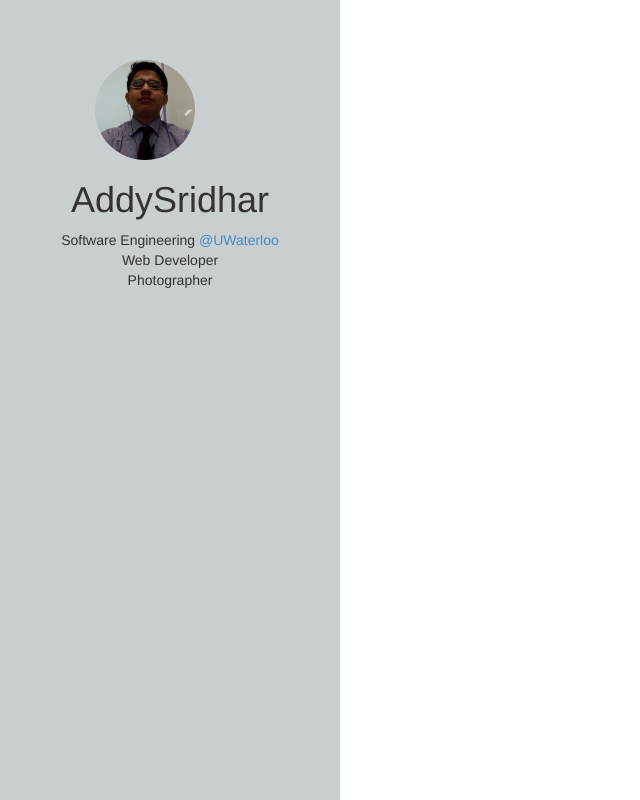
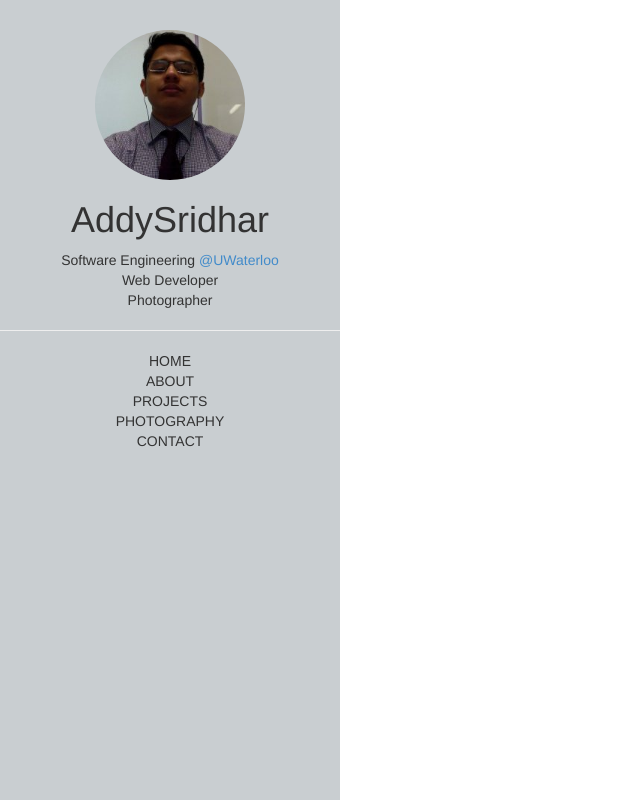
Before and after one commit to AddySridhar95/AddySridhar95.github.io, a Flask app: page / in a window 1280 px wide. Shown: the whole page, without its empty margins (0-640 px from the left). Run offline with Flask 2, Linux system fonts and the light colour scheme; some libraries are stand-ins or nearby versions.

Commit message:
side nav bar links added

```diff
--- a/templates/index.html
+++ b/templates/index.html
@@ -43,11 +43,19 @@
  	</div> -->
 
  	<div class="sidebar">
- 		<img src="../static/aditya_linkedin.jpg" class="img-circle" width = "auto" height="100" style="position: absolute; left:95px;; top: 60px;">
- 		<h1 style="margin-top: 180px;">AddySridhar</h1>
+ 		<img src="../static/aditya_linkedin.jpg" class="img-circle" width = "150" height="150" style="position: absolute; left:95px;; top: 30px;">
+ 		<h1 style="margin-top: 200px;">AddySridhar</h1>
  		<p>Software Engineering <a href="https://twitter.com/UWaterloo" target="blank">@UWaterloo</a><br>
  		Web Developer<br>
  		Photographer</p>
+ 		<hr>
+ 		<ul style="padding-left: 0px;">
+ 			<li style="list-style: none; font-family: Karla,Arial,sans-serif;">HOME</li>
+ 			<li style="list-style: none;">ABOUT</li>
+ 			<li style="list-style: none;">PROJECTS</li>
+ 			<li style="list-style: none;">PHOTOGRAPHY</li>
+ 			<li style="list-style: none;">CONTACT</li>
+ 		</ul>
  	</div>
 
 	<script>
```
